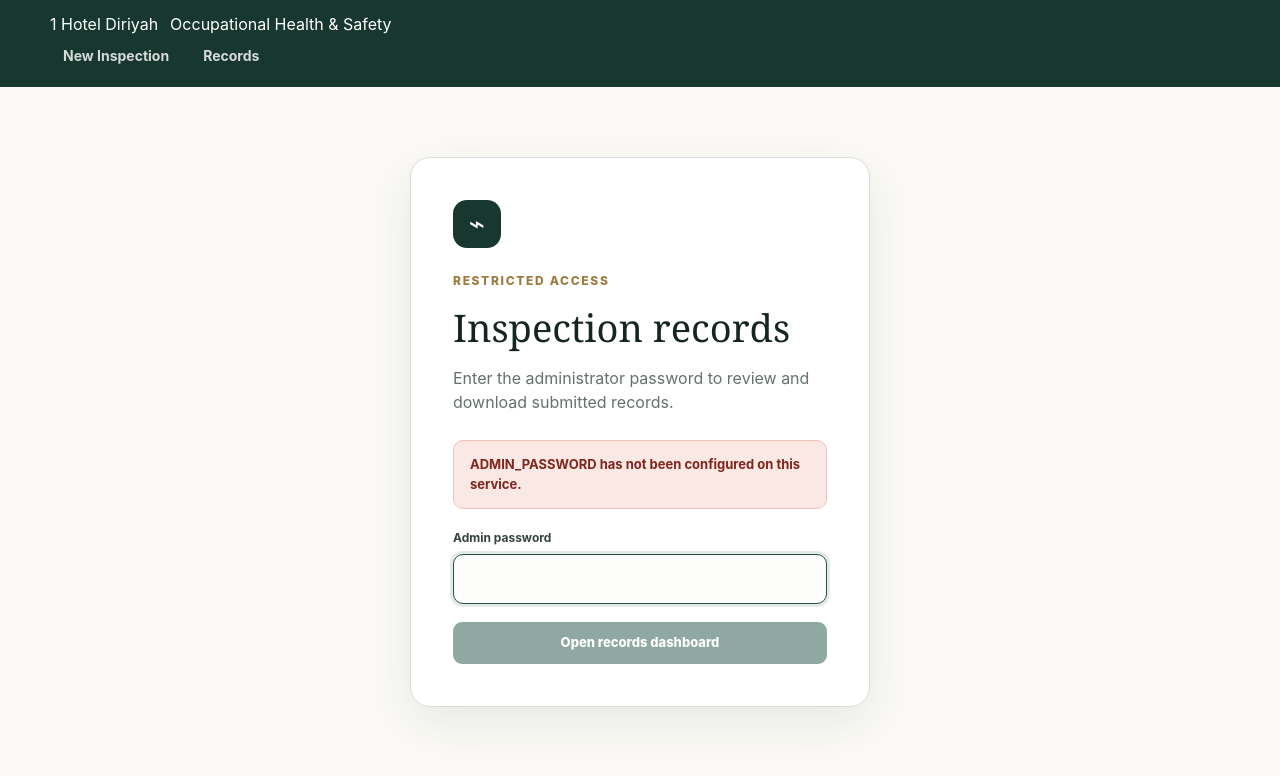
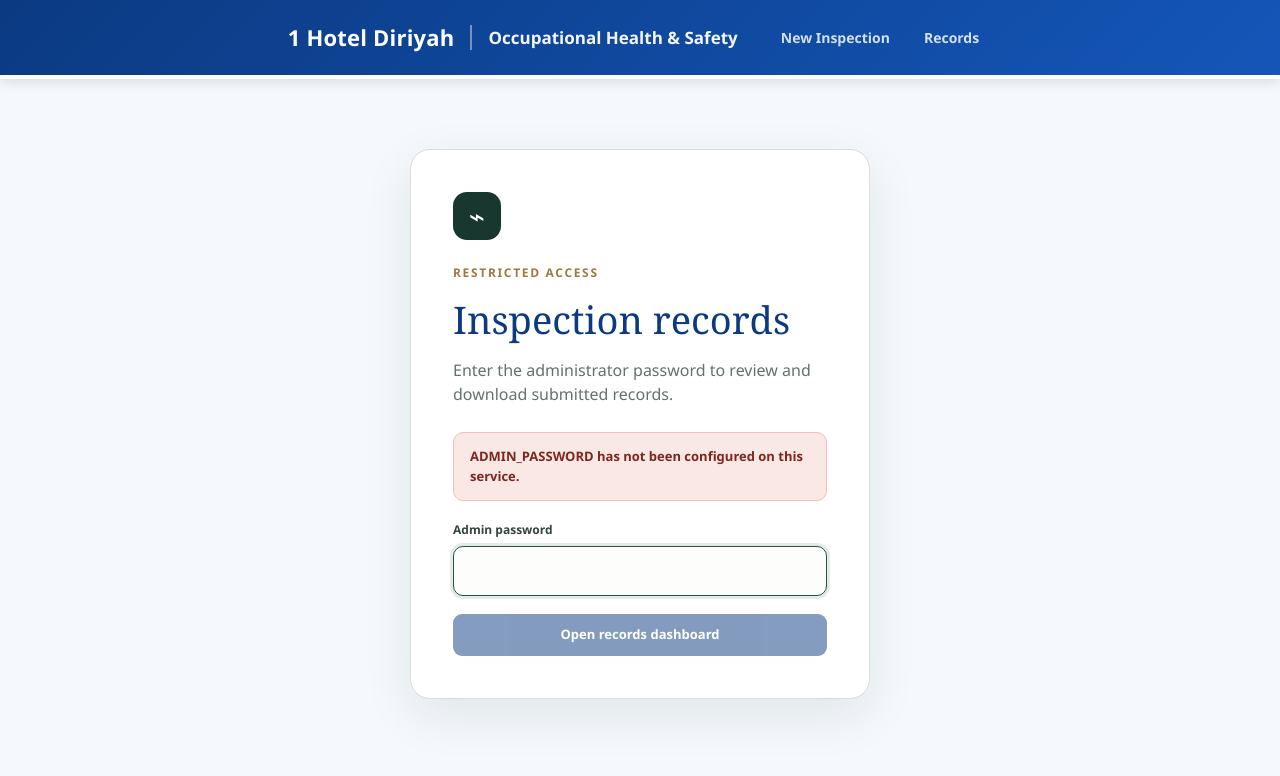
Before and after one commit to kamraanahmed1618-hue/Daily-Checklist, a Flask app: page /admin in a window 1280 px wide. Shown: the top 776 px of the page. Run offline with Flask 3, Linux system fonts and the light colour scheme; some libraries are stand-ins or nearby versions.

Commit message:
style.css

```diff
--- a/static/style.css
+++ b/static/style.css
@@ -258,3 +258,109 @@ td small { margin-top: 3px; color: var(--muted); }
     width: auto;
     object-fit: contain;
 }
+/* ===== BEC / OHS BLUE & WHITE THEME ===== */
+
+:root {
+    --primary-blue: #0b3a82;
+    --secondary-blue: #1456b8;
+    --light-blue: #eaf2ff;
+    --white: #ffffff;
+    --text-dark: #172033;
+}
+
+/* Main page */
+body {
+    font-family: "Segoe UI", Arial, Helvetica, sans-serif;
+    background: #f5f8fc;
+    color: var(--text-dark);
+}
+
+/* HEADER */
+.site-header {
+    background: linear-gradient(135deg, #0b3a82 0%, #1456b8 100%);
+    color: #ffffff;
+    padding: 18px 32px;
+    border-bottom: 4px solid #ffffff;
+    box-shadow: 0 3px 12px rgba(0, 0, 0, 0.12);
+}
+
+.header-inner {
+    max-width: 1400px;
+    margin: 0 auto;
+    display: flex;
+    align-items: center;
+    justify-content: space-between;
+    gap: 30px;
+}
+
+/* PROJECT NAME */
+.brand {
+    display: flex;
+    align-items: center;
+    gap: 16px;
+    color: #ffffff;
+}
+
+.project-name {
+    font-size: 22px;
+    font-weight: 800;
+    color: #ffffff;
+    letter-spacing: 0.2px;
+}
+
+.department-name {
+    font-size: 17px;
+    font-weight: 600;
+    color: #ffffff;
+    opacity: 0.95;
+    padding-left: 16px;
+    border-left: 2px solid rgba(255, 255, 255, 0.45);
+}
+
+/* NAVIGATION */
+.main-nav {
+    display: flex;
+    align-items: center;
+    gap: 12px;
+}
+
+.main-nav a {
+    color: #ffffff;
+    text-decoration: none;
+    font-size: 16px;
+    font-weight: 700;
+    padding: 10px 18px;
+    border-radius: 8px;
+    transition: 0.2s ease;
+}
+
+.main-nav a:hover {
+    background: #ffffff;
+    color: #0b3a82;
+}
+
+/* Headings */
+h1, h2, h3 {
+    font-family: "Segoe UI", Arial, Helvetica, sans-serif;
+    color: #0b3a82;
+    font-weight: 800;
+}
+
+/* Buttons */
+.button,
+button {
+    font-family: "Segoe UI", Arial, Helvetica, sans-serif;
+    font-weight: 700;
+}
+
+.button.primary,
+button.primary {
+    background: #0b3a82;
+    color: #ffffff;
+    border: none;
+}
+
+.button.primary:hover,
+button.primary:hover {
+    background: #1456b8;
+}
```
